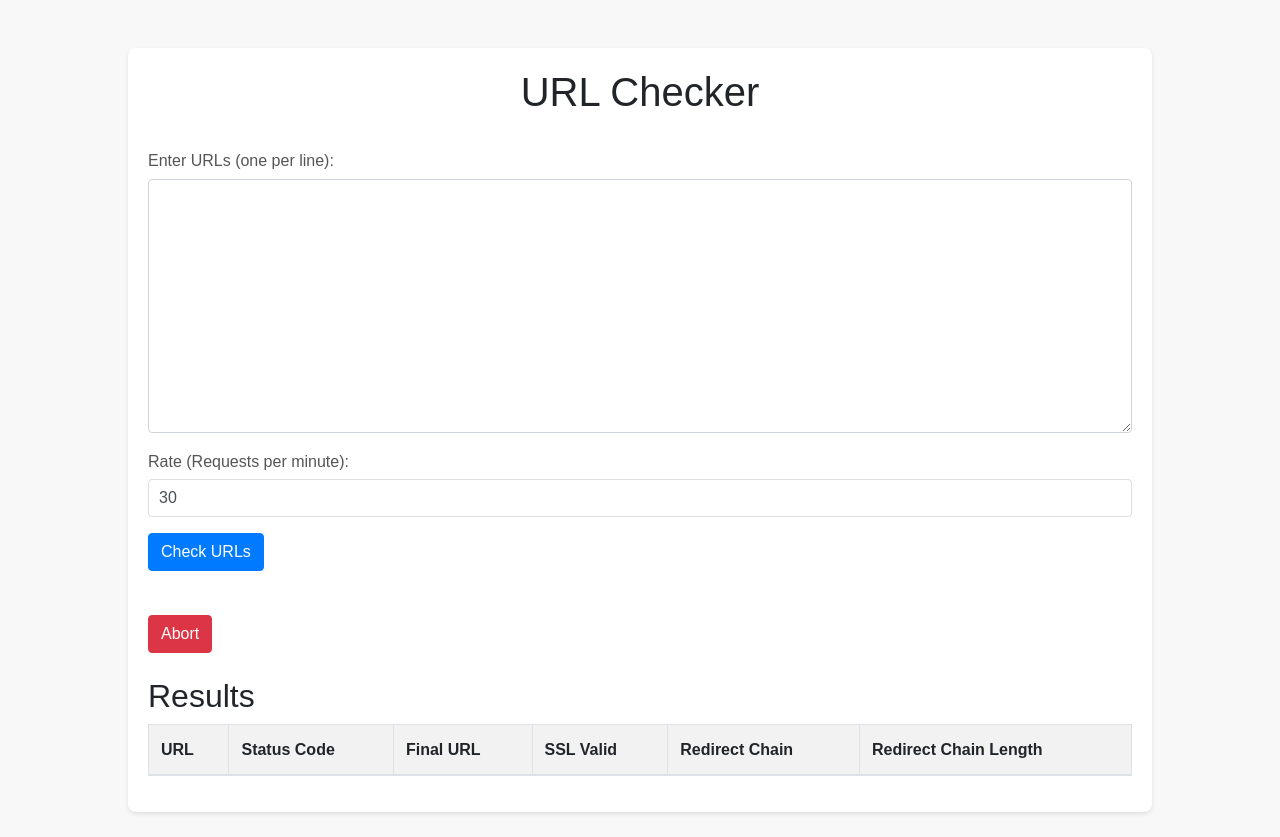
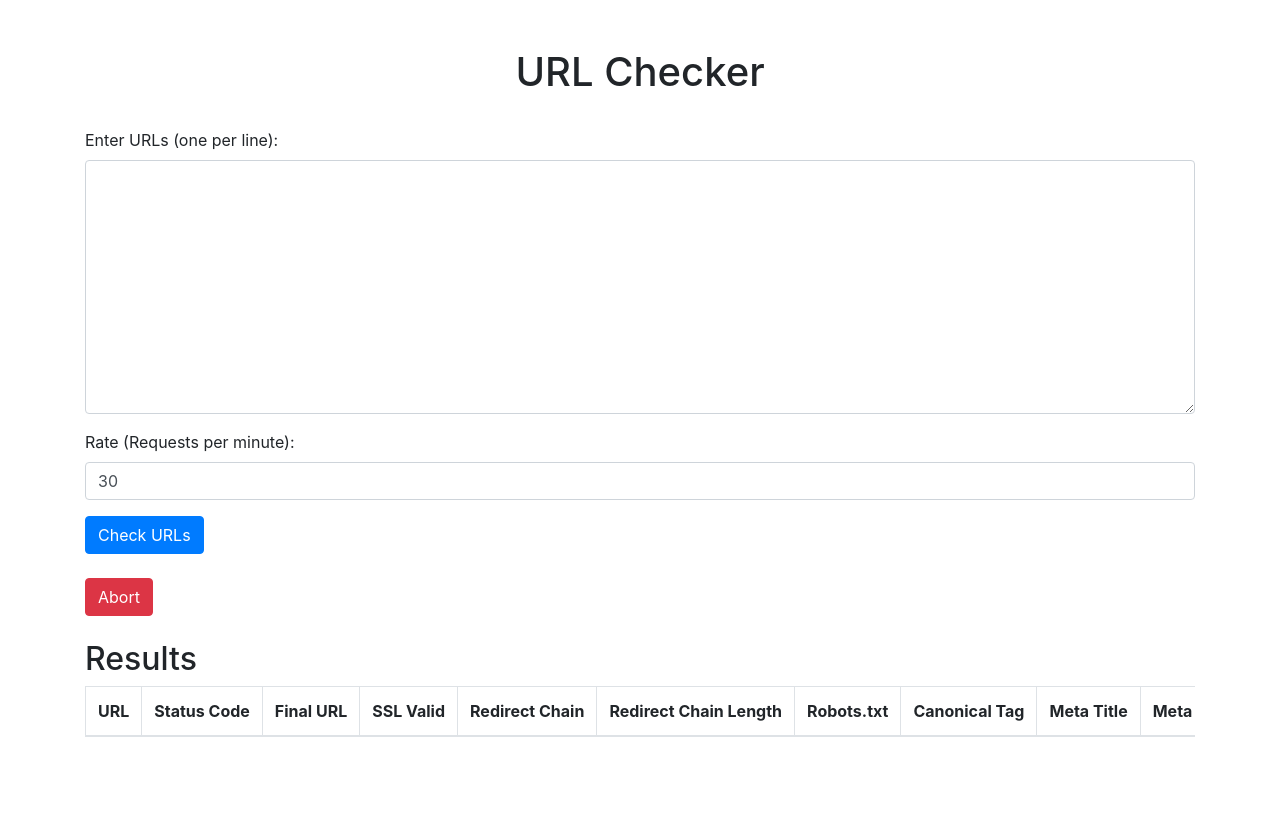
Before and after one commit to DahNova/url-checker-enhanced, a Flask app: page / in a window 1280 px wide. After the commit the page ends 737 px from the top, so only its background shows below. Run offline with Flask 3, Linux system fonts and the light colour scheme; lists and menus that the app fills with data are empty; some libraries are stand-ins or nearby versions.

Commit message:
update features, but broken a bit of what we had this far...

```diff
--- a/app.py
+++ b/app.py
@@ -1,13 +1,8 @@
-from flask import Flask, render_template, request, jsonify, abort
-from flask_socketio import SocketIO
+from flask import Flask, render_template, request, jsonify
+from flask_socketio import SocketIO, emit
 import requests
-from urllib3.exceptions import InsecureRequestWarning
-import threading
-import ssl
-import time
-
-# Suppress only the single InsecureRequestWarning from urllib3
-requests.packages.urllib3.disable_warnings(InsecureRequestWarning)
+from bs4 import BeautifulSoup
+from urllib.parse import urlparse
 
 # Initialize Flask app and SocketIO
 app = Flask(__name__)
@@ -19,83 +14,118 @@ checked_urls = 0
 url_results = []
 abort_signal = False
 
-# Route for index
+# Function to check robots.txt
+def check_robots_txt(url):
+    parsed_url = urlparse(url)
+    is_allowed = True
+    robots_txt_url = f"{parsed_url.scheme}://{parsed_url.netloc}/robots.txt"
+    try:
+        response = requests.get(robots_txt_url, timeout=5)
+        if response.status_code == 200:
+            disallowed_paths = []
+            for line in response.text.splitlines():
+                if line.startswith("Disallow:"):
+                    disallowed_paths.append(line.split(":")[1].strip())
+            is_allowed = all(not parsed_url.path.startswith(path) for path in disallowed_paths)
+    except Exception as e:
+        pass
+    return is_allowed
+
+# Function to check canonical tag
+def check_canonical_tag(soup):
+    canonical_tag = soup.find("link", {"rel": "canonical"})
+    return canonical_tag["href"] if canonical_tag else None
+
+# Function to analyze meta tags (title and description)
+def analyze_meta_tags(soup):
+    title_tag = soup.find("title")
+    meta_desc_tag = soup.find("meta", {"name": "description"})
+    title = title_tag.string if title_tag else None
+    meta_desc = meta_desc_tag["content"] if meta_desc_tag else None
+    return title, meta_desc
+
+# Function to check hreflang tags
+def check_hreflang_tags(soup):
+    hreflang_tags = soup.find_all("link", {"rel": "alternate", "hreflang": True})
+    hreflangs = [tag["hreflang"] for tag in hreflang_tags]
+    return hreflangs
+
 @app.route("/", methods=["GET", "POST"])
 def index():
     global total_urls, checked_urls, url_results, abort_signal
     if request.method == "POST":
-        urls = request.form.get("urls")
-        if not urls:
-            return jsonify({"error": "URLs cannot be empty"}), 400
-
-        urls = urls.splitlines()
+        urls = request.form.get("urls").splitlines()
         rate = request.form.get("rate")
-        if not rate:
-            return jsonify({"error": "Rate cannot be empty"}), 400
-
-        rate = int(rate)
-
-        # Reset globals
         total_urls = len(urls)
         checked_urls = 0
         url_results = []
         abort_signal = False
 
-        def check_urls():
-            app.logger.info("Starting to check URLs")
-            global checked_urls, abort_signal
-            for url in urls:
-                if abort_signal:
-                    break
+        for url in urls:
+            if abort_signal:
+                break
 
-                result = {"url": url}
-                try:
-                    headers = {'User-Agent': 'Mozilla/5.0 (Windows NT 10.0; Win64; x64) AppleWebKit/537.36 (KHTML, like Gecko) Chrome/94.0.4606.81 Safari/537.3'}
-                    response = requests.get(url, headers=headers, timeout=5, verify=False, allow_redirects=False)
-                    redirect_chain = []
+            result = {"url": url}
+            try:
+                headers = {'User-Agent': 'Mozilla/5.0 (Windows NT 10.0; Win64; x64) AppleWebKit/537.36 (KHTML, like Gecko) Chrome/94.0.4606.81 Safari/537.3'}
+                response = requests.get(url, headers=headers, timeout=5, verify=False, allow_redirects=False)
+                redirect_chain = []
+                status_code = str(response.status_code)
+                while response.is_redirect:
+                    redirect_url = response.headers['Location']
+                    redirect_chain.append(redirect_url)
+                    response = requests.get(redirect_url, headers=headers, timeout=5, verify=False, allow_redirects=False)
                     status_code = str(response.status_code)
-                    while response.is_redirect:
-                        redirect_url = response.headers['Location']
-                        redirect_chain.append(redirect_url)
-                        response = requests.get(redirect_url, headers=headers, timeout=5, verify=False, allow_redirects=False)
-                        status_code = str(response.status_code)
-                    result["status_code"] = status_code
-                    result["final_url"] = response.url
-                    result["redirect_chain"] = ' -> '.join(redirect_chain) if redirect_chain else 'N/A'
-                    result["redirect_chain_length"] = len(redirect_chain) if redirect_chain  else '0'
-                    result["ssl_valid"] = "Yes" if response.url.startswith("https") else "N/A"
+                result["status_code"] = status_code
+                result["final_url"] = response.url
+                result["redirect_chain"] = ' -> '.join(redirect_chain) if redirect_chain else 'N/A'
+                result["redirect_chain_length"] = len(redirect_chain) if redirect_chain else '0'
+                result["ssl_valid"] = "Yes" if response.url.startswith("https") else "N/A"
 
-                except requests.exceptions.SSLError:
-                    result["status_code"] = "Error"
-                    result["final_url"] = "Error"
-                    result["ssl_valid"] = "No"
-                except Exception as e:
-                    app.logger.error(f"Exception occurred: {e}")
-                    result["status_code"] = "Error"
-                    result["final_url"] = "Error"
-                    result["ssl_valid"] = "Can't Check"
+                # Robots.txt Verification
+                result['robots_txt_check'] = check_robots_txt(url)
 
+                # Use response.text for BeautifulSoup
+                soup = BeautifulSoup(response.text, 'html.parser')
+
+                # Canonical Tag Check
+                result['canonical_tag'] = check_canonical_tag(soup)
+
+                # Meta Tag Analysis
+                title, meta_desc = analyze_meta_tags(soup)
+                result['meta_title'] = title
+                result['meta_description'] = meta_desc
+
+                # Hreflang Tag Check
+                result['hreflangs'] = check_hreflang_tags(soup)
+
+                # Add result to url_results
                 url_results.append(result)
-                checked_urls += 1
-                socketio.emit("progress", {"total": total_urls, "checked": checked_urls, "results": url_results})
-                time.sleep(60 / rate)
 
-        thread = threading.Thread(target=check_urls)
-        thread.start()
+            except requests.exceptions.SSLError:
+                result["status_code"] = "Error"
+                result["final_url"] = "Error"
+                result["ssl_valid"] = "No"
+            except Exception as e:
+                app.logger.error(f"Exception occurred: {e}")
+                result["status_code"] = "Error"
+                result["final_url"] = "Error"
+                result["ssl_valid"] = "Can't Check"
 
-        return jsonify({"message": "Processing URLs"})
+
+
+    #    url_results.append(result)
+        socketio.emit('progress', {'results': url_results})
+
+        return jsonify({"message": "Processing URLs", "results": url_results})
 
     return render_template("index.html")
 
-
-# Route to stop the URL checking process
 @app.route("/abort", methods=["POST"])
 def abort_process():
     global abort_signal
     abort_signal = True
     return jsonify({"message": "Aborted"})
 
-
-# Main function to run the app
 if __name__ == "__main__":
     socketio.run(app, debug=True)
--- a/static/script.js
+++ b/static/script.js
@@ -29,6 +29,26 @@ socket.on('progress', function(data) {
         const redirectChainLenghtCell = document.createElement('td');
         redirectChainLenghtCell.textContent = result.redirect_chain || '0';
         tableRow.appendChild(redirectChainLenghtCell);
+        const robotsTxtCell = document.createElement('td');
+        robotsTxtCell.textContent = result.robots_txt_check;
+        tableRow.appendChild(robotsTxtCell);
+
+        const canonicalTagCell = document.createElement('td');
+        canonicalTagCell.textContent = result.canonical_tag;
+        tableRow.appendChild(canonicalTagCell);
+
+        const metaTitleCell = document.createElement('td');
+        metaTitleCell.textContent = result.meta_title;
+        tableRow.appendChild(metaTitleCell);
+
+        const metaDescCell = document.createElement('td');
+        metaDescCell.textContent = result.meta_description;
+        tableRow.appendChild(metaDescCell);
+
+        const hreflangsCell = document.createElement('td');
+        hreflangsCell.textContent = result.hreflangs.join(', ');
+        tableRow.appendChild(hreflangsCell);
+
 
         resultsElement.appendChild(tableRow);
     });
--- a/templates/index.html
+++ b/templates/index.html
@@ -7,7 +7,12 @@
     <script src="https://code.jquery.com/jquery-3.6.0.min.js"></script>
     <script src="https://maxcdn.bootstrapcdn.com/bootstrap/4.5.2/js/bootstrap.min.js"></script>
     <script src="https://cdnjs.cloudflare.com/ajax/libs/socket.io/4.3.1/socket.io.js"></script>
-    <link rel="stylesheet" type="text/css" href="{{ url_for('static', filename='style.css') }}">
+    <style>
+        th, td {
+            white-space: nowrap;
+            overflow: hidden;
+        }
+    </style>
 </head>
 <body>
     <div class="container mt-5">
@@ -39,15 +44,21 @@
         <div class="row mt-4">
             <div class="col">
                 <h2>Results</h2>
-                <table class="table table-bordered">
+                <div class="table-responsive">
+                    <table class="table table-bordered text-nowrap">
                         <thead>
                             <tr>
                                 <th>URL</th>
                                 <th>Status Code</th>
                                 <th>Final URL</th>
                                 <th>SSL Valid</th>
-                            <th scope="col">Redirect Chain</th>
+                                <th>Redirect Chain</th>
                                 <th>Redirect Chain Length</th>
+                                <th>Robots.txt</th>
+                                <th>Canonical Tag</th>
+                                <th>Meta Title</th>
+                                <th>Meta Description</th>
+                                <th>Hreflangs</th>
                             </tr>
                         </thead>
                         <tbody id="results">
@@ -56,6 +67,7 @@
                 </div>
             </div>
         </div>
+    </div>
     <script src="{{ url_for('static', filename='script.js') }}"></script>
 </body>
 </html>
```
Lines whose indentation alone changed are shown as unchanged.
